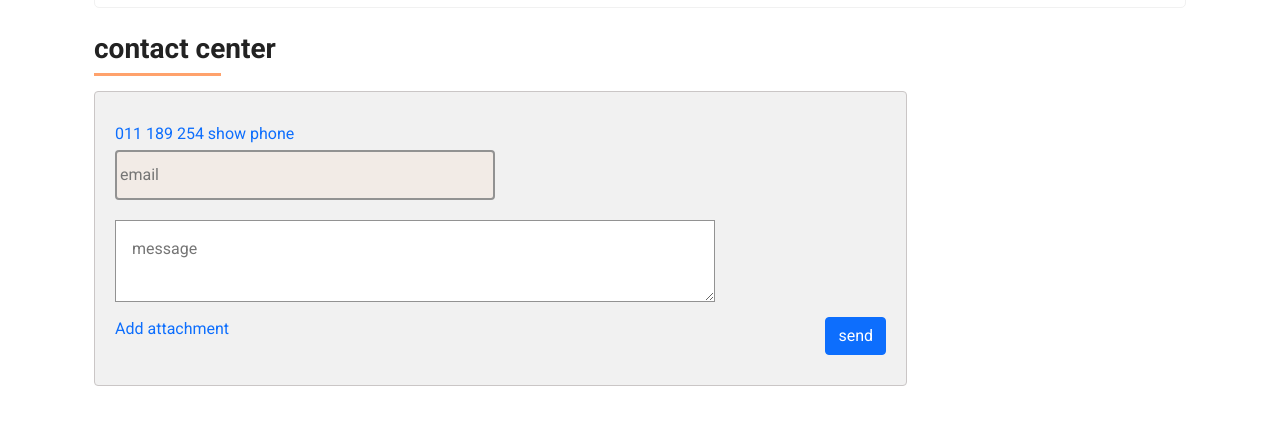
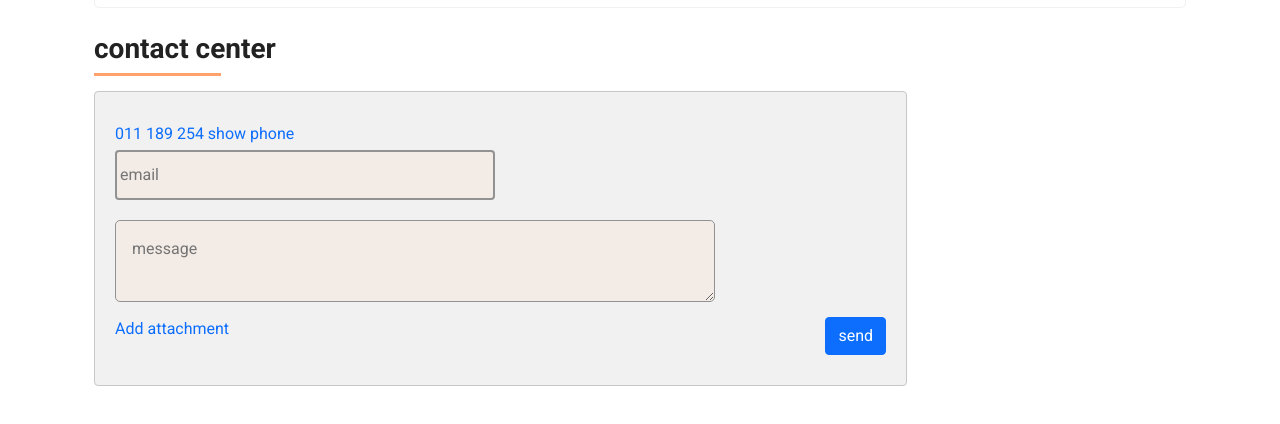
Before and after one commit to youssef-ahmed-Devlogs/OLX_CLONE, a website: page pages/AdDetails.html in a window 1280 px wide. Shown: the part 1950-2374 px from the top of the page. After the commit the page ends 2336 px from the top, so only its background shows below. Drawn offline with nearby package versions, Linux system fonts and the light colour scheme.

```diff
--- a/assets/sass/_global.scss
+++ b/assets/sass/_global.scss
@@ -7,7 +7,6 @@
 body {
   font-family: "Roboto", sans-serif;
   color: $black;
-  height: 5000px;
   margin-top: 80px;
 }
 
@@ -156,13 +155,18 @@
 
 input,
 select {
+  height: 50px;
+}
+
+input,
+select,
+textarea {
   outline: none;
   border: none;
   background: none;
   border-radius: 5px;
   display: block;
   padding: 10px;
-  height: 50px;
   background-color: rgba($secondary-orange, $alpha: 0.08);
 }
 
```
Also changed, not shown: assets/css/AdDetails.css, assets/css/main.css.
